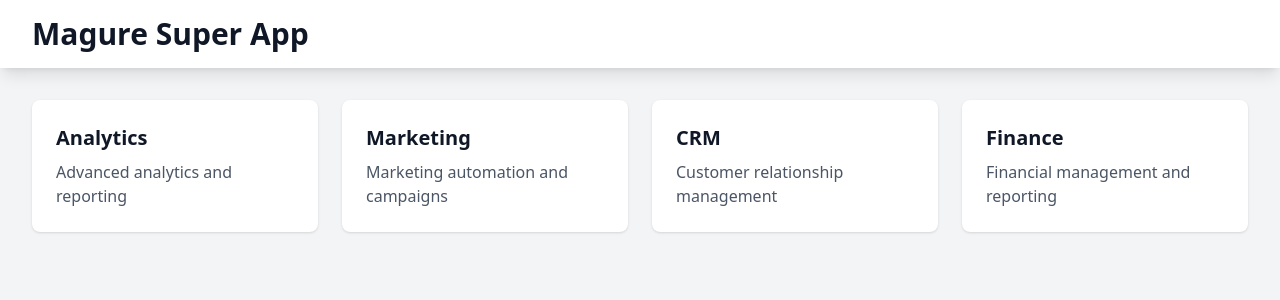
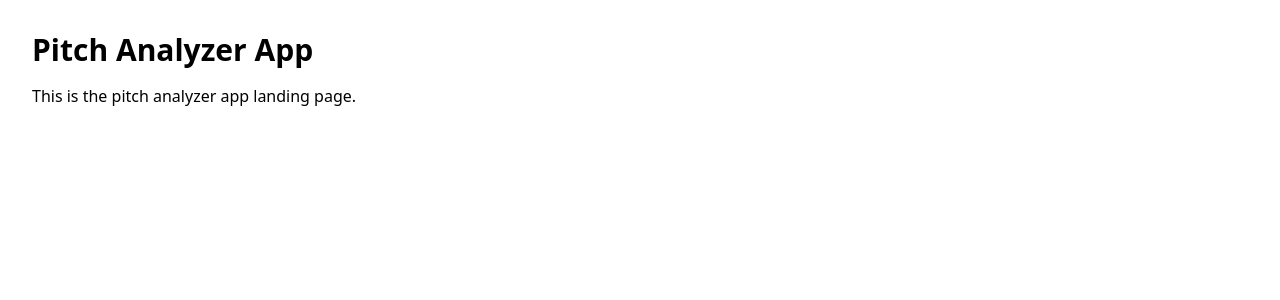
Before and after one commit to softRahulKeshri/rag-mag, a React (Vite) app: page /pitch-analyzer in a window 1280 px wide. Before the commit this address led to /. Shown: the top 300 px of the page. Built offline with nearby package versions, Linux system fonts and the light colour scheme.

Commit message:
structured F.E code

```diff
--- a/src/App.tsx
+++ b/src/App.tsx
@@ -5,12 +5,9 @@ import { BrowserRouter as Router, Routes, Route, Navigate } from 'react-router-d
 import Home from './components/Home';
 
 // App components
-import AnalyticsApp from './apps/AnalyticsApp';
-import MarketingApp from './apps/MarketingApp';
-import CRMApp from './apps/CRMApp';
-import FinanceApp from './apps/FinanceApp';
-// import CRMApp from './apps/CRMApp';
-// import FinanceApp from './apps/FinanceApp';
+import ChatServiceApp from './apps/ChatServiceApp/ChatServiceApp';
+import PitchAnalyzerApp from './apps/PitchAnalyzerApp/PitchAnalyzerApp';
+import ResumeParserApp from './apps/ResumeParserApp/ResumeParserApp';
 
 const App = () => {
   return (
@@ -19,10 +16,9 @@ const App = () => {
 
           {/* Nested App Routes */}
           <Routes>
-            <Route path="/analytics/*" element={<AnalyticsApp />} />
-            <Route path="/marketing/*" element={<MarketingApp />} />
-            <Route path="/crm/*" element={<CRMApp />} />
-            <Route path="/finance/*" element={<FinanceApp />} />
+            <Route path="/resume-parser/*" element={<ResumeParserApp />} />
+            <Route path="/pitch-analyzer/*" element={<PitchAnalyzerApp />} />
+            <Route path="/chat-service/*" element={<ChatServiceApp />} />
             <Route path="/" element={<Home />} />
             <Route path="*" element={<Navigate to="/" replace />} />
           </Routes>
--- a/src/apps/AnalyticsApp.tsx
+++ /dev/null
@@ -1,11 +0,0 @@
-const AnalyticsApp = () => {
-  return (
-    <div className="p-8">
-      <h1 className="text-3xl font-bold mb-4">Analytics App</h1>
-      <p>This is the analytics app landing page.</p>
-
-    </div>
-  );
-};
-
-export default AnalyticsApp;
--- a/src/apps/CRMApp.tsx
+++ /dev/null
@@ -1,10 +0,0 @@
-const CRMApp = () => {
-  return (
-    <div className="p-8">
-      <h1 className="text-3xl font-bold mb-4">CRM App</h1>
-      <p>This is the CRM app landing page.</p>
-    </div>
-  );
-};
-
-export default CRMApp;
--- /dev/null
+++ b/src/apps/ChatServiceApp/ChatServiceApp.tsx
@@ -0,0 +1,10 @@
+const ChatServiceApp = () => {
+  return (
+    <div className="p-8">
+      <h1 className="text-3xl font-bold mb-4">Chat Service App</h1>
+      <p>This is the Chat Service app landing page.</p>
+    </div>
+  );
+};
+
+export default ChatServiceApp;
--- a/src/apps/FinanceApp.tsx
+++ /dev/null
@@ -1,10 +0,0 @@
-const FinanceApp = () => {
-  return (
-    <div className="p-8">
-      <h1 className="text-3xl font-bold mb-4">Finance App</h1>
-      <p>This is the finance app landing page.</p>
-    </div>
-  );
-};
-
-export default FinanceApp;
--- a/src/apps/MarketingApp.tsx
+++ /dev/null
@@ -1,10 +0,0 @@
-const MarketingApp = () => {
-  return (
-    <div className="p-8">
-      <h1 className="text-3xl font-bold mb-4">Marketing App</h1>
-      <p>This is the marketing app landing page.</p>
-    </div>
-  );
-};
-
-export default MarketingApp;
--- /dev/null
+++ b/src/apps/PitchAnalyzerApp/PitchAnalyzerApp.tsx
@@ -0,0 +1,10 @@
+const PitchAnalyzerApp = () => {
+  return (
+    <div className="p-8">
+      <h1 className="text-3xl font-bold mb-4">Pitch Analyzer App</h1>
+      <p>This is the pitch analyzer app landing page.</p>
+    </div>
+  );
+};
+
+export default PitchAnalyzerApp;
--- /dev/null
+++ b/src/apps/ResumeParserApp/ResumeParserApp.tsx
@@ -0,0 +1,11 @@
+const ResumeParserApp = () => {
+  return (
+    <div className="p-8">
+      <h1 className="text-3xl font-bold mb-4">Resume Parser App</h1>
+      <p>This is the resume parser app landing page.</p>
+
+    </div>
+  );
+};
+
+export default ResumeParserApp;
--- a/src/components/Home.tsx
+++ b/src/components/Home.tsx
@@ -14,24 +14,19 @@ const Home = () => {
     <main className="max-w-7xl mx-auto py-8 sm:px-6 lg:px-8">
       <div className="grid grid-cols-1 md:grid-cols-2 lg:grid-cols-4 gap-6">
         {/* App Cards */}
-        <Link to="/analytics" className="bg-white p-6 rounded-lg shadow hover:shadow-lg transition-shadow">
-          <h2 className="text-xl font-semibold text-gray-900">Analytics</h2>
-          <p className="mt-2 text-gray-600">Advanced analytics and reporting</p>
+        <Link to="/resume-parser" className="bg-white p-6 rounded-lg shadow hover:shadow-lg transition-shadow">
+          <h2 className="text-xl font-semibold text-gray-900">Resume Parser</h2>
+          <p className="mt-2 text-gray-600">Resume Parser</p>
         </Link>
 
-        <Link to="/marketing" className="bg-white p-6 rounded-lg shadow hover:shadow-lg transition-shadow">
-          <h2 className="text-xl font-semibold text-gray-900">Marketing</h2>
-          <p className="mt-2 text-gray-600">Marketing automation and campaigns</p>
+        <Link to="/pitch-analyzer" className="bg-white p-6 rounded-lg shadow hover:shadow-lg transition-shadow">
+          <h2 className="text-xl font-semibold text-gray-900">Pitch Analyzer</h2>
+          <p className="mt-2 text-gray-600">Pitch Analyzer</p>
         </Link>
 
-        <Link to="/crm" className="bg-white p-6 rounded-lg shadow hover:shadow-lg transition-shadow">
-          <h2 className="text-xl font-semibold text-gray-900">CRM</h2>
-          <p className="mt-2 text-gray-600">Customer relationship management</p>
-        </Link>
-
-        <Link to="/finance" className="bg-white p-6 rounded-lg shadow hover:shadow-lg transition-shadow">
-          <h2 className="text-xl font-semibold text-gray-900">Finance</h2>
-          <p className="mt-2 text-gray-600">Financial management and reporting</p>
+        <Link to="/chat-service" className="bg-white p-6 rounded-lg shadow hover:shadow-lg transition-shadow">
+          <h2 className="text-xl font-semibold text-gray-900">Chat Service</h2>
+          <p className="mt-2 text-gray-600">Chat Service</p>
         </Link>
       </div>
     </main>
```
